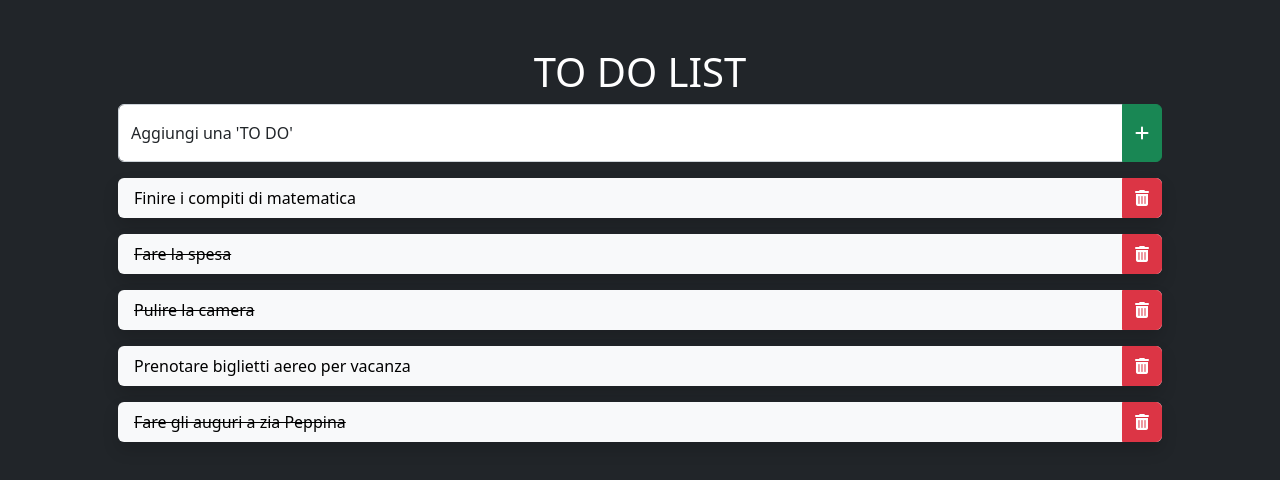
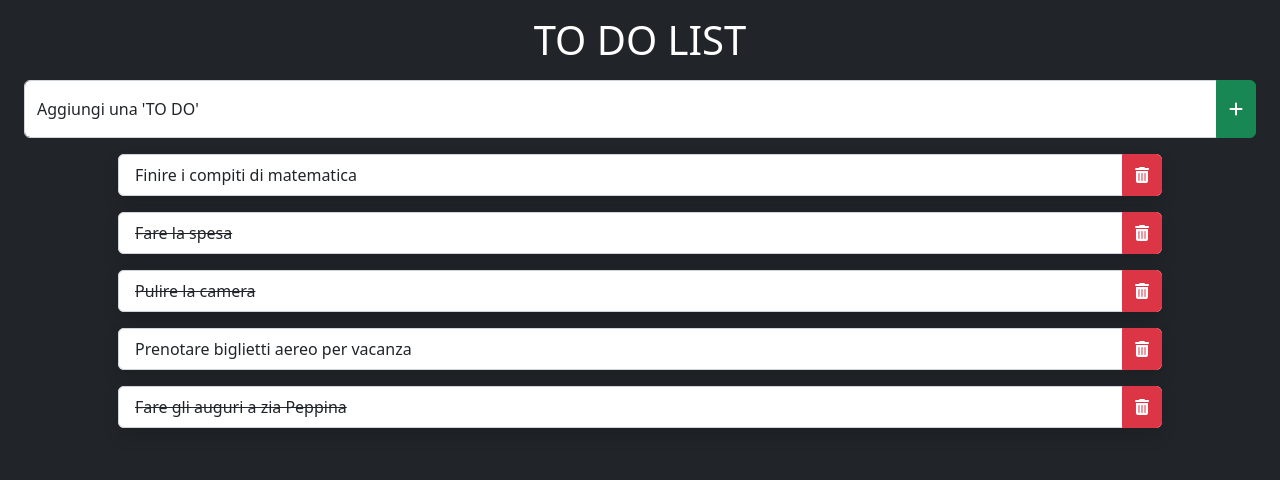
Before and after one commit to MonteDeveloper/vue-todolist, a plain HTML site: page index.html in a window 1280 px wide. Drawn offline with nearby package versions, Linux system fonts and the light colour scheme.

Commit message:
fixed top input text

```diff
--- a/css/main.css
+++ b/css/main.css
@@ -0,0 +1,11 @@
+.my-toDo:hover{
+    cursor: pointer;
+    opacity: .8;
+}
+.my-toDo:active{
+    scale: .995;
+}
+
+.my-toDo{
+    transition: opacity .2s;
+}
--- a/index.html
+++ b/index.html
@@ -17,27 +17,42 @@
 <body class="bg-dark">
     <!-- APP CONTAINER -->
     <div id="app">
-        <div class="container p-5">
-            <h1 class="text-center text-white">TO DO LIST</h1>
+        <div class="container px-5">
+            <div class="fixed-top px-4">
+                <h1 class="text-center text-white user-select-none bg-dark m-0 py-3">TO DO LIST</h1>
 
-            <div class="input-group mb-3">
-                <div class="form-floating">
-                    <input type="text" class="form-control" id="floatingInput" placeholder="TO DO" v-model="newToDo" @keyup.enter="addNewToDo()">
-                    <label for="floatingInput">Aggiungi una 'TO DO'</label>
+                <div class="input-group mb-3">
+                    <div class="form-floating">
+                        <input type="text" class="form-control user-select-none" id="floatingInput" placeholder="TO DO" v-model="newToDo" @keyup.enter="addNewToDo()">
+                        <label class="user-select-none" for="floatingInput">Aggiungi una 'TO DO'</label>
+                    </div>
+                    <button class="btn btn-success" @click="addNewToDo()">
+                        <i class="fa-solid fa-plus"></i>
+                    </button>
                 </div>
-                <button class="btn btn-success" @click="addNewToDo()">
-                    <i class="fa-solid fa-plus"></i>
-                </button>
             </div>
 
-            <ul class="ps-0" v-for="(toDo, i) in toDoList">
-                <li class="d-flex justify-content-between bg-light text-black rounded shadow input-group">
-                    <span class="py-2 px-3" :class="{'text-decoration-line-through': toDo.done}">{{toDo.text}}</span>
+            <div>
+                <h1 class="text-center text-white user-select-none bg-dark m-0 py-3">TO DO LIST</h1>
+
+                <div class="input-group mb-3">
+                    <div class="form-floating">
+                        <input type="text" class="form-control user-select-none" id="floatingInput" placeholder="TO DO">
+                        <label class="user-select-none" for="floatingInput">Aggiungi una 'TO DO'</label>
+                    </div>
+                    <button class="btn btn-success">
+                        <i class="fa-solid fa-plus"></i>
+                    </button>
+                </div>
+            </div>
+
+            <ul class="ps-0">
+                <li v-for="(toDo, i) in toDoList" class="mt-3 my-toDo d-flex justify-content-between bg-light text-black rounded shadow input-group" @click="toDo.done = !toDo.done">
+                    <span class="py-2 px-3 user-select-none form-control" :class="{'text-decoration-line-through': toDo.done}">{{toDo.text}}</span>
                     <button class="btn btn-danger" @click="removeToDoAtIndex(i)">
                         <i class="fa-solid fa-trash-can"></i>
                     </button>
                 </li>
-
             </ul>
         </div>
     </div>
```
